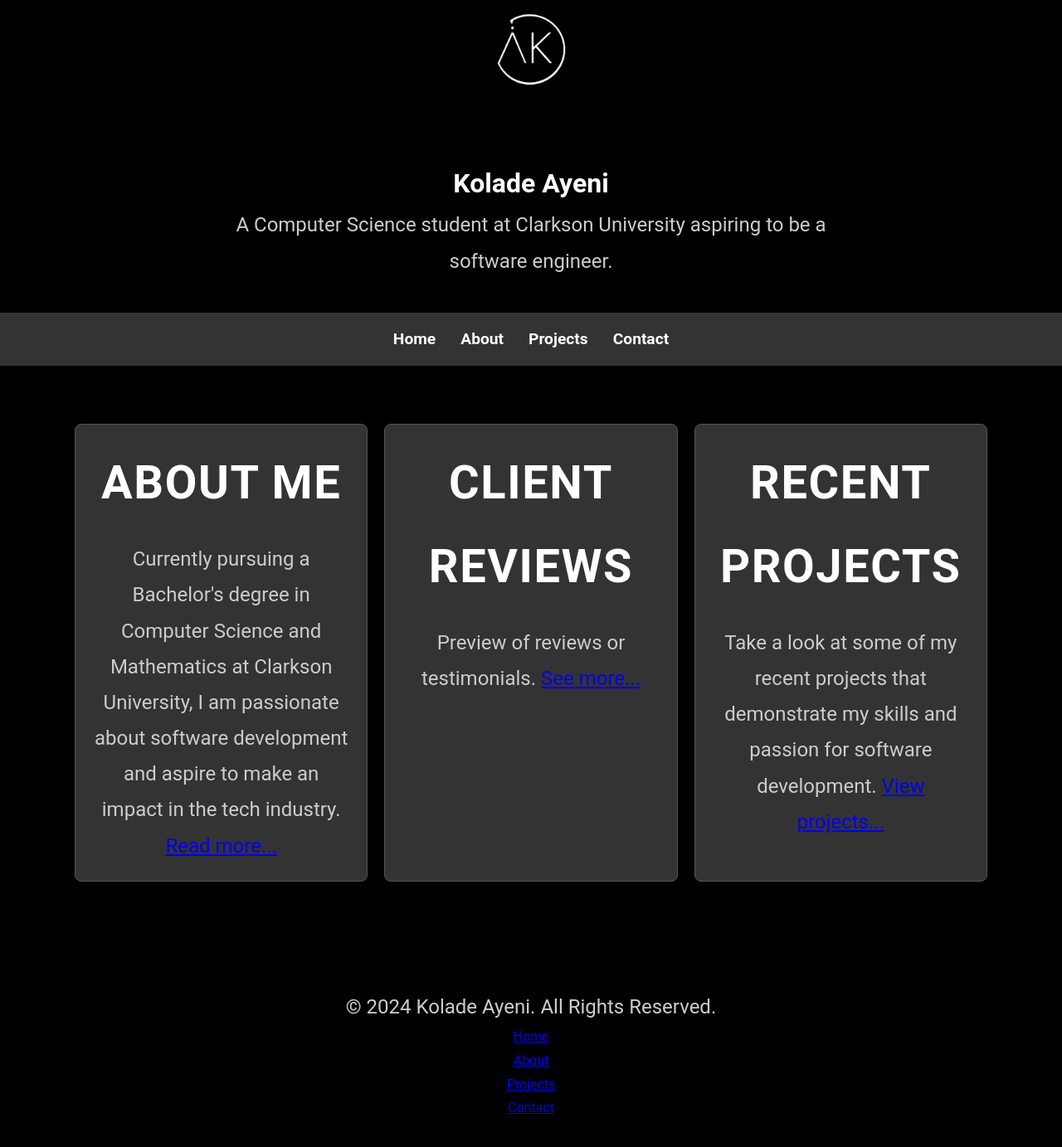
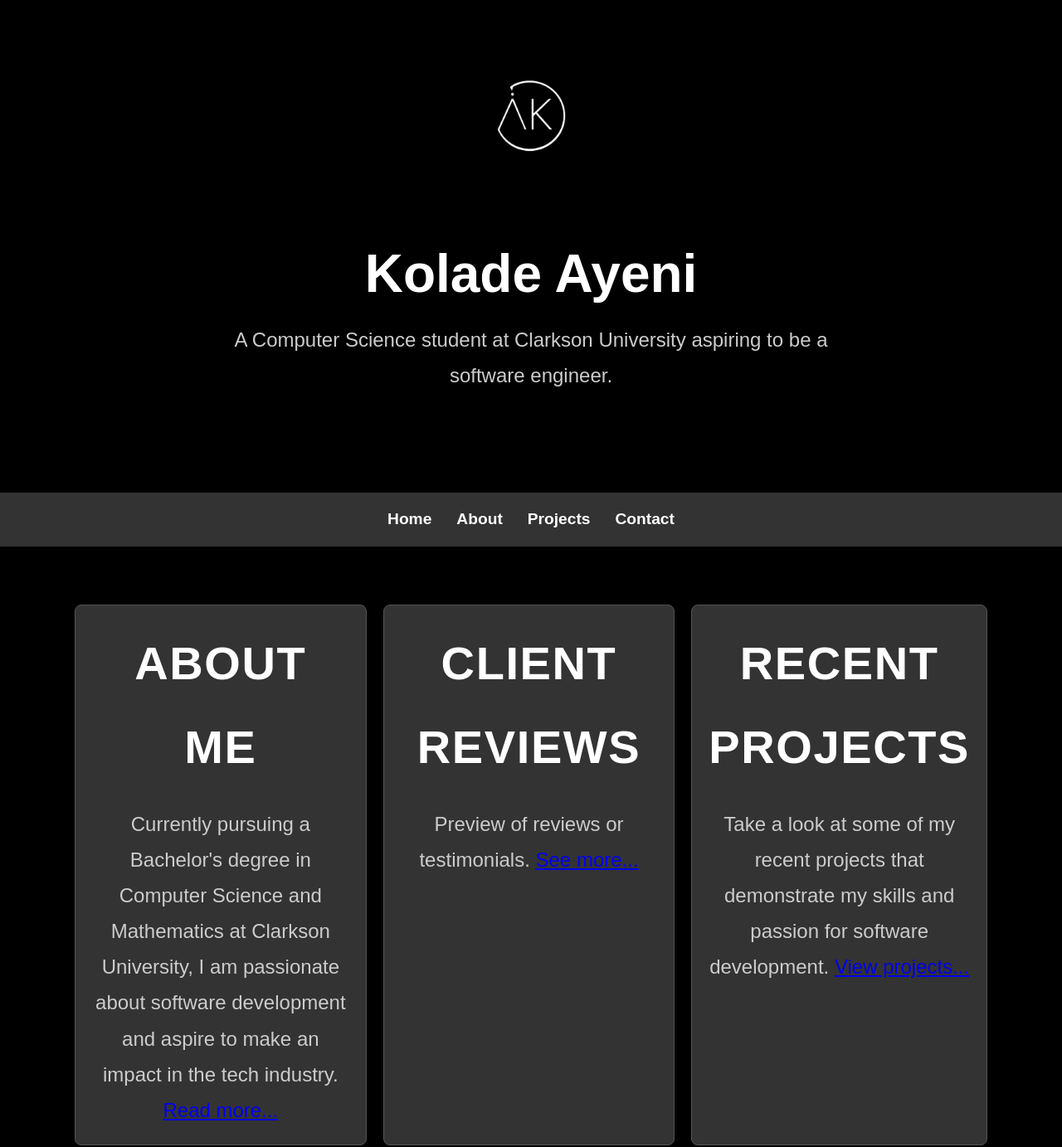
Before and after one commit to koladeayeni/Portfolio, a plain HTML site: page index.html in a window 1280 px wide. Shown: the part 17-1400 px from the top of the page at 83% size. Drawn offline with Linux system fonts and the light colour scheme.

Commit message:
Updated portfolio design with sticky navbar, hover effects, and font enhancements

```diff
--- a/css/styles.css
+++ b/css/styles.css
@@ -18,7 +18,7 @@
 
 /* Body Styling */
 body {
-    font-family: 'Roboto', sans-serif;
+    font-family: 'Poppins', sans-serif;
     line-height: 1.8;
     color: #fff;
     background-color: #000;
@@ -28,10 +28,28 @@ body {
 
 /* Shared Header Styling (About and Index) */
 header {
-    background-color: #000;
+    background-color: #000; /* Solid black background */
     color: #fff;
-    padding: 20px 0;
+    padding: 100px 20px; /* Increased padding for more impact */
     text-align: center;
+}
+
+header h1 {
+    font-size: 4rem; /* Larger font size for impact */
+    color: #fff;
+}
+
+header p {
+    font-size: 1.5rem;
+    color: #ccc;
+}
+
+/* Sticky Navigation */
+.index-navbar {
+    position: sticky;
+    top: 0;
+    background-color: #333;
+    z-index: 100;
 }
 
 /* Flexbox Navbar for Index Page */
@@ -144,38 +162,31 @@ img:hover {
 
 /* Footer Styling */
 footer {
-    background-color: #000;
-    color: #fff;
+    background-color: #333;
     padding: 20px 0;
     text-align: center;
     font-size: 1rem;
-    position: relative;
-    bottom: 0;
-    width: 100%;
+    color: #fff;
 }
 
-/* Footer Hover Effect */
+footer ul {
+    list-style: none;
+    padding: 0;
+    margin: 0;
+}
+
+footer ul li {
+    display: inline-block;
+    margin: 0 10px;
+}
+
+footer ul li a {
+    color: #fff;
+    text-decoration: none;
+}
+
 footer:hover {
     background-color: #ff4500;
-    transition: background-color 0.3s ease;
-}
-
-/* INDEX.HTML SPECIFIC STYLES */
-
-/* Flexbox Navbar for Index Page */
-.index-navbar ul {
-    display: flex;
-    justify-content: center;
-    background-color: #333;
-    padding: 15px 0;
-}
-
-.index-navbar ul li {
-    margin: 0 15px;
-}
-
-.index-navbar ul li a:hover {
-    color: #ff4500;
 }
 
 /* CSS Grid for Main Content in index.html */
@@ -207,7 +218,11 @@ footer:hover {
         font-size: 3rem;
     }
 
-    section h2 {
+    header p {
+        font-size: 1.2rem;
+    }
+
+    h2 {
         font-size: 2.5rem;
     }
 
@@ -215,10 +230,6 @@ footer:hover {
         font-size: 1.2rem;
     }
 
-    img {
-        width: 100%;
-    }
-
     .grid-container {
         grid-template-columns: 1fr;
     }
```
